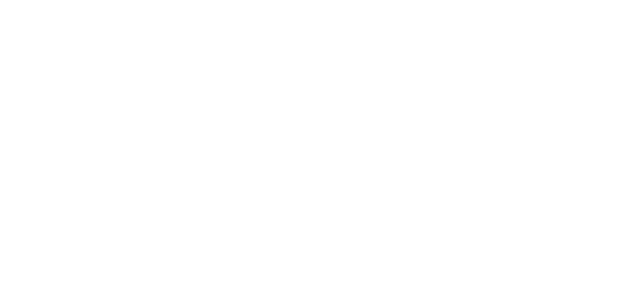
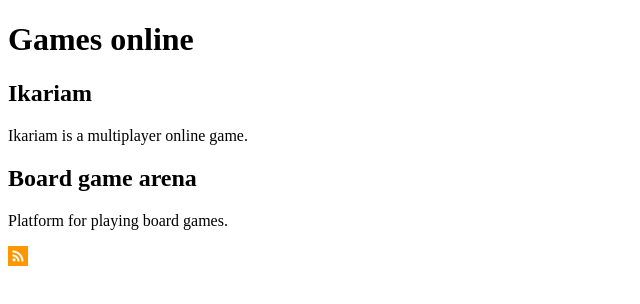
Before and after one commit to noemivarela1/projectRSS, a plain HTML site: page index.html in a window 1280 px wide. Shown: the whole page, without its empty margins (0-640 px from the left). Drawn offline with Linux system fonts and the light colour scheme.

Commit message:
Added logo RSS and feed

```diff
--- a/index.html
+++ b/index.html
@@ -7,6 +7,15 @@
     <title>Project RSS</title>
 </head>
 <body>
-
+    <h1>Games online</h1>
+    <article>
+        <h2>Ikariam</h2>
+        <p>Ikariam is a multiplayer online game.</p>
+    </article>
+    <article>
+        <h2>Board game arena</h2>
+        <p>Platform for playing board games.</p>
+    </article>
+    <a href="http://"></a><img src="./img/logoRSS.png" alt="Logo RSS" width="20">
 </body>
 </html>
```
